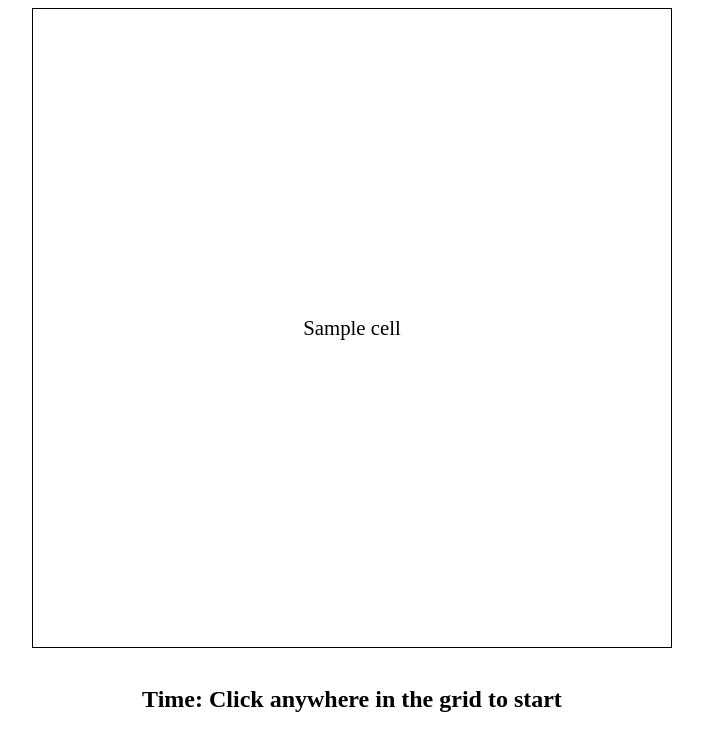
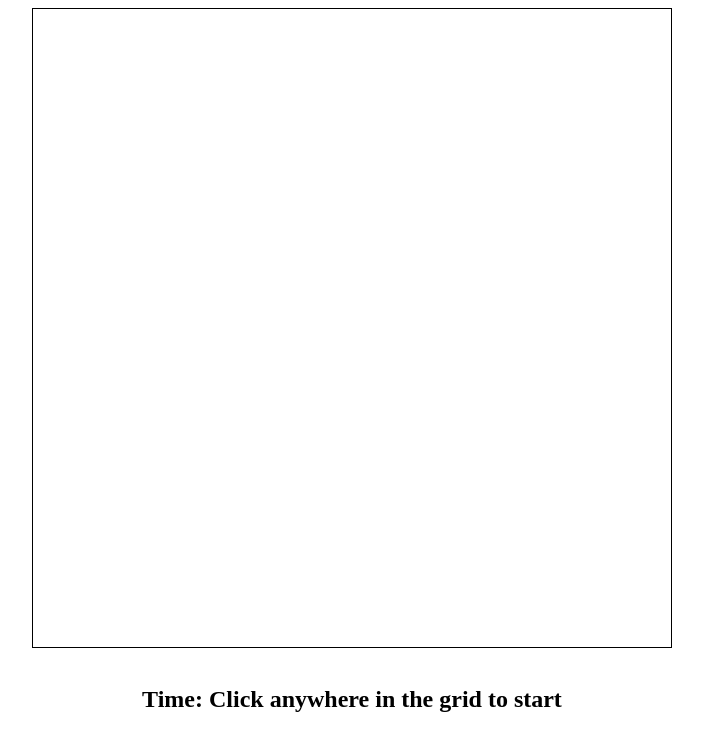
Before and after one commit to pranavgade20/concentration-grid, a Flask app: template templates/grid.html in a window 1280 px wide. Shown: the top 732 px of the page, without its empty margins (288-991 px from the left). Run offline with Flask 3, Linux system fonts and the light colour scheme; the template is opened without the code that fills it: most values are stand-ins (such as "Sample title", 1, 10 or a date in 2020).

Commit message:
hide grid by default

```diff
--- a/templates/grid.html
+++ b/templates/grid.html
@@ -3,10 +3,12 @@
 <head>
     <title>Concentration Grid</title>
     <style>
+        :root {
+            --font-scale: 0.0;
+        }
         table, th, td {
             border: 1px solid black;
             border-collapse: collapse;
-            --font-scale: 1.0;
         }
 
         table {
@@ -76,6 +78,7 @@
 
                 if (!started) {
                     started = true;
+                    document.querySelector(':root').style.setProperty('--font-scale', "1.0");
                     start_timer();
                 }
                 if (parseInt(elem.innerHTML) === count) {
--- a/templates/index.html
+++ b/templates/index.html
@@ -9,6 +9,5 @@ View your progress at <a href="/history">/history</a>
 <br>
 Find the leaderboard at <a href="/leaderboard">/leaderboard</a>
 <br>
-Code/discussion on <a href="https://github.com/pranavgade20/concentration-grid">https://github.com/pranavgade20/concentration-grid</a>
 </body>
 </html>
```
